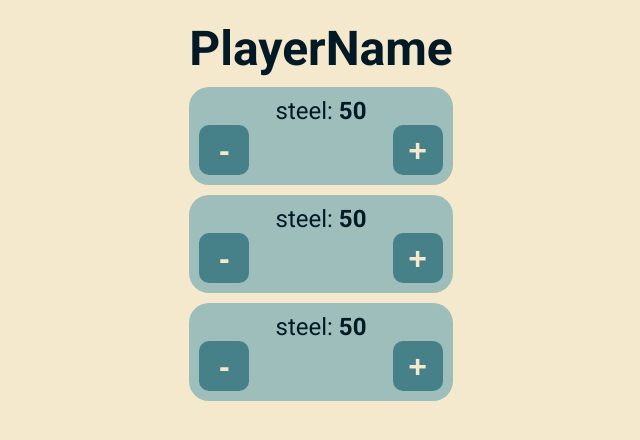
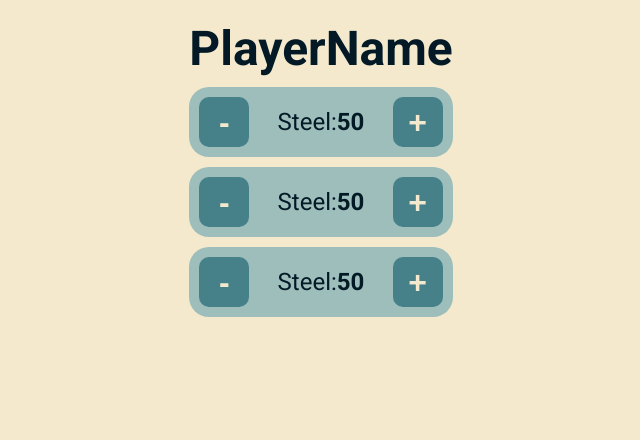
Before and after one commit to Hunor64/TerraformMars, a React (Vite) app: page / in a window 1280 px wide. Shown: the top 440 px of the page, without its empty margins (319-959 px from the left). Built offline with nearby package versions, Linux system fonts and the light colour scheme.

Commit message:
Code update

```diff
--- a/src/App.tsx
+++ b/src/App.tsx
@@ -6,9 +6,9 @@ const App = () => {
       <div className="PlayerName">
         <h1>PlayerName</h1>
       </div>
-      <Resource name="steel" amount={50}/>
-      <Resource name="steel" amount={50}/>
-      <Resource name="steel" amount={50}/>
+      <Resource name="Steel" amount={50}/>
+      <Resource name="Steel" amount={50}/>
+      <Resource name="Steel" amount={50}/>
     </div>
   )
 }
--- a/src/Components/Resource.tsx
+++ b/src/Components/Resource.tsx
@@ -1,20 +1,22 @@
-import React from 'react';
+import React from "react"
 
 type ResourceProps = {
-  name: string;
-  amount: number;
-};
+    name: string
+    amount: number
+}
 
 const Resource: React.FC<ResourceProps> = ({ name, amount }) => {
     return (
         <div className="Resource">
-      <p>{name}: <span>{amount}</span></p>
             <div className="buttonContainer">
                 <button className="button">-</button>
+                <p>
+                    {name}: <span>{amount}</span>
+                </p>
                 <button className="button">+</button>
             </div>
         </div>
-  );
-};
+    )
+}
 
-export default Resource;
+export default Resource
--- a/src/index.css
+++ b/src/index.css
@@ -69,7 +69,13 @@ body {
 .buttonContainer button:hover {
   background-color: var(--cambridge-blue);
 }
-
 .buttonContainer button:active {
   transform: scale(0.9);
 }
+.buttonContainer p{
+  text-align: center;
+  flex-grow: 1;
+  display: flex;
+  justify-content: center;
+  align-items: center;
+}
```
Lines whose indentation alone changed are shown as unchanged.
